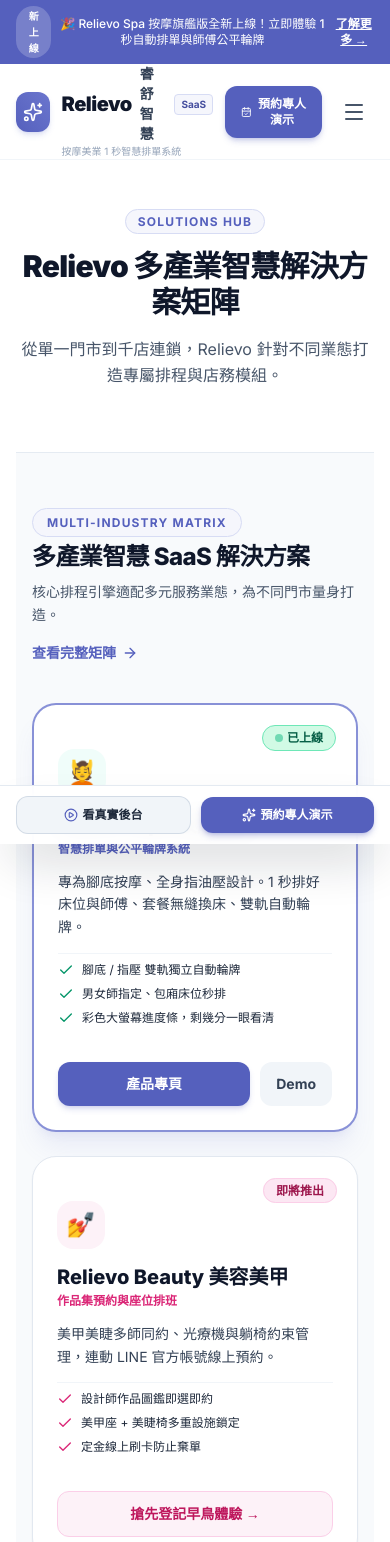
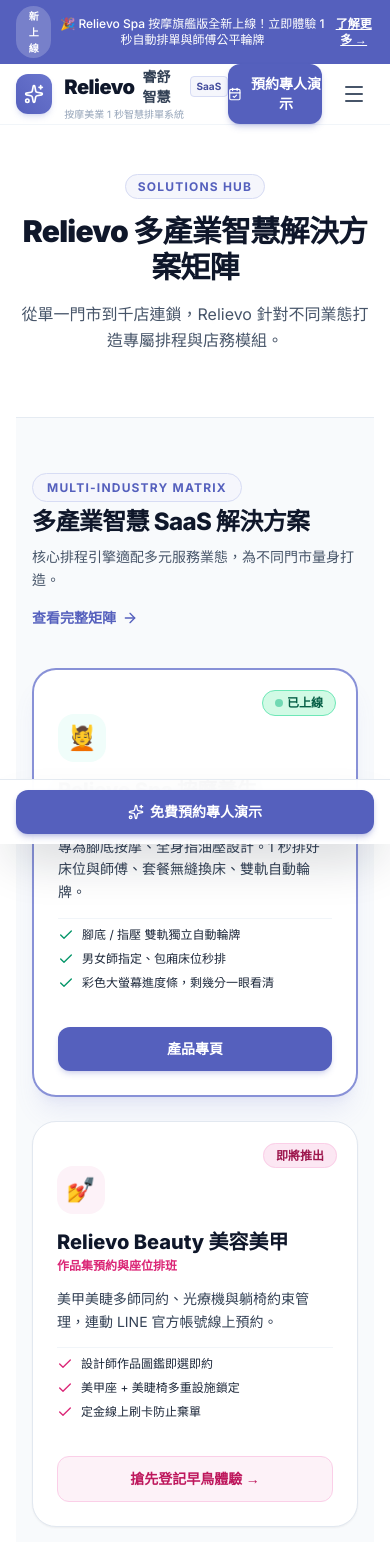
Before and after one commit to jerryxue-project/relievo_landing, a Vue app: page /solutions in a window 390 px wide. Shown: the top 1542 px of the page. Built offline with nearby package versions, Linux system fonts and the light colour scheme.

Commit message:
fix: remove management demo buttons from landing page and update CTA to 免費預約專人演示

```diff
--- a/src/App.vue
+++ b/src/App.vue
@@ -18,23 +18,13 @@
     />
 
     <!-- Mobile Sticky Bottom Floating Action Bar (Mobile Only) -->
-    <div class="fixed bottom-0 left-0 right-0 z-40 bg-white/95 backdrop-blur-md border-t border-slate-200/90 px-4 py-2.5 lg:hidden flex items-center justify-between gap-2.5 shadow-2xl shadow-slate-900/20">
-      <a
-        href="http://localhost:5173"
-        target="_blank"
-        rel="noopener noreferrer"
-        class="flex-1 py-2.5 px-3 rounded-xl bg-slate-100 hover:bg-slate-200 text-slate-800 text-xs font-bold text-center border border-slate-300/80 transition-all flex items-center justify-center space-x-1"
-      >
-        <PlayCircle class="w-3.5 h-3.5 text-brand-600 flex-shrink-0" />
-        <span>看真實後台</span>
-      </a>
-
+    <div class="fixed bottom-0 left-0 right-0 z-40 bg-white/95 backdrop-blur-md border-t border-slate-200/90 px-4 py-2.5 lg:hidden flex items-center shadow-2xl shadow-slate-900/20">
       <button
         @click="isDemoModalOpen = true"
-        class="flex-1 py-2.5 px-3 rounded-xl bg-brand-600 hover:bg-brand-700 text-white text-xs font-extrabold text-center shadow-md shadow-brand-600/30 transition-all flex items-center justify-center space-x-1 cursor-pointer"
+        class="w-full py-3 px-4 rounded-xl bg-brand-600 hover:bg-brand-700 text-white text-sm font-extrabold text-center shadow-md shadow-brand-600/30 transition-all flex items-center justify-center space-x-1.5 cursor-pointer"
       >
-        <Sparkles class="w-3.5 h-3.5 flex-shrink-0" />
-        <span>預約專人演示</span>
+        <Sparkles class="w-4 h-4 flex-shrink-0" />
+        <span>免費預約專人演示</span>
       </button>
     </div>
   </div>
@@ -42,7 +32,7 @@
 
 <script setup>
 import { ref } from 'vue'
-import { Sparkles, PlayCircle } from 'lucide-vue-next'
+import { Sparkles } from 'lucide-vue-next'
 import HeaderNavbar from './components/HeaderNavbar.vue'
 import FooterSection from './components/FooterSection.vue'
 import LeadCaptureModal from './components/LeadCaptureModal.vue'
--- a/src/components/HeaderNavbar.vue
+++ b/src/components/HeaderNavbar.vue
@@ -132,21 +132,10 @@
 
         <!-- Right CTA Buttons -->
         <div class="flex items-center space-x-3">
-          <!-- Direct Live System Demo Link -->
-          <a
-            href="http://localhost:5173"
-            target="_blank"
-            rel="noopener noreferrer"
-            class="hidden sm:inline-flex items-center space-x-1.5 px-3.5 py-2 rounded-xl border border-slate-300 hover:border-brand-400 bg-white hover:bg-brand-50/50 text-slate-700 hover:text-brand-700 text-xs font-bold transition-all shadow-xs"
-          >
-            <ExternalLink class="w-3.5 h-3.5" />
-            <span>開啟管理後台 Demo</span>
-          </a>
-
           <!-- Open Lead Form Button -->
           <button
             @click="$emit('open-demo-modal')"
-            class="inline-flex items-center space-x-1.5 px-4 py-2.5 rounded-xl bg-brand-600 hover:bg-brand-700 text-white text-xs sm:text-sm font-bold shadow-md shadow-brand-600/25 transition-all transform active:scale-95 cursor-pointer"
+            class="inline-flex items-center space-x-2 px-4.5 py-2.5 rounded-xl bg-brand-600 hover:bg-brand-700 text-white text-sm font-bold shadow-md shadow-brand-600/25 transition-all transform active:scale-95 cursor-pointer"
           >
             <CalendarCheck class="w-4 h-4" />
             <span>預約專人演示</span>
@@ -212,25 +201,10 @@
           </router-link>
         </div>
 
-        <!-- <router-link
-          to="/pricing"
-          @click="isMobileMenuOpen = false"
-          class="block px-3 py-2 rounded-lg text-sm font-bold text-slate-800 hover:bg-slate-50"
-        >
-          方案費用
-        </router-link> -->
-
         <div class="pt-3 border-t border-slate-100 space-y-2">
-          <a
-            href="http://localhost:5173"
-            target="_blank"
-            class="block w-full text-center py-2.5 rounded-xl border border-slate-300 text-xs font-bold text-slate-700"
-          >
-            開啟管理後台 Demo
-          </a>
           <button
             @click="() => { isMobileMenuOpen = false; $emit('open-demo-modal'); }"
-            class="block w-full py-2.5 rounded-xl bg-brand-600 text-center text-xs font-bold text-white shadow-md shadow-brand-600/25"
+            class="block w-full py-3 rounded-xl bg-brand-600 text-center text-sm font-bold text-white shadow-md shadow-brand-600/25"
           >
             預約專人演示
           </button>
@@ -242,7 +216,7 @@
 
 <script setup>
 import { ref } from 'vue'
-import { Sparkles, ChevronDown, CalendarCheck, ExternalLink, Menu, X } from 'lucide-vue-next'
+import { Sparkles, ChevronDown, CalendarCheck, Menu, X } from 'lucide-vue-next'
 
 defineEmits(['open-demo-modal'])
 
--- a/src/components/HeroSection.vue
+++ b/src/components/HeroSection.vue
@@ -32,21 +32,11 @@
         <div class="flex flex-col sm:flex-row items-center justify-center gap-3 pt-2">
           <button
             @click="$emit('open-demo-modal')"
-            class="w-full sm:w-auto px-7 py-3.5 rounded-2xl bg-brand-600 hover:bg-brand-700 text-white font-extrabold text-base sm:text-lg shadow-xl shadow-brand-600/30 hover:shadow-brand-600/40 transition-all transform active:scale-95 flex items-center justify-center space-x-2 cursor-pointer"
+            class="w-full sm:w-auto px-8 py-4 rounded-2xl bg-brand-600 hover:bg-brand-700 text-white font-extrabold text-base sm:text-lg shadow-xl shadow-brand-600/30 hover:shadow-brand-600/40 transition-all transform active:scale-95 flex items-center justify-center space-x-2 cursor-pointer"
           >
             <Sparkles class="w-5 h-5" />
-            <span>免費預約專人演示 (試用 14 天)</span>
+            <span>免費預約專人演示</span>
           </button>
-
-          <a
-            href="http://localhost:5173"
-            target="_blank"
-            rel="noopener noreferrer"
-            class="w-full sm:w-auto px-6 py-3.5 rounded-2xl bg-white hover:bg-slate-50 border border-slate-300 text-slate-700 hover:text-slate-900 font-bold text-base sm:text-lg shadow-xs transition-all flex items-center justify-center space-x-2"
-          >
-            <PlayCircle class="w-5 h-5 text-slate-500" />
-            <span>管理後台 Demo</span>
-          </a>
         </div>
 
         <!-- Front Desk Low Learning Curve Value Props -->
@@ -94,7 +84,7 @@
 </template>
 
 <script setup>
-import { Sparkles, PlayCircle, GraduationCap, CheckCircle2 } from 'lucide-vue-next'
+import { Sparkles, GraduationCap, CheckCircle2 } from 'lucide-vue-next'
 
 defineEmits(['open-demo-modal'])
 </script>
--- a/src/components/PricingSection.vue
+++ b/src/components/PricingSection.vue
@@ -60,7 +60,7 @@
             @click="$emit('open-demo-modal')"
             class="w-full py-3 rounded-xl bg-white hover:bg-slate-100 border border-slate-300 text-slate-900 font-bold text-xs shadow-xs transition-colors cursor-pointer"
           >
-            免費試用 14 天
+            免費預約專人演示
           </button>
         </div>
 
@@ -95,7 +95,7 @@
             @click="$emit('open-demo-modal')"
             class="w-full py-3 rounded-xl bg-brand-600 hover:bg-brand-700 text-white font-bold text-xs shadow-lg shadow-brand-600/30 transition-all cursor-pointer"
           >
-            立即開始免費試用 &rarr;
+            免費預約專人演示 &rarr;
           </button>
         </div>
 
--- a/src/components/SolutionsMatrixSection.vue
+++ b/src/components/SolutionsMatrixSection.vue
@@ -62,20 +62,13 @@
             </ul>
           </div>
 
-          <div class="pt-4 flex items-center space-x-2.5">
+          <div class="pt-4">
             <router-link
               to="/solutions/spa"
-              class="flex-1 py-3 rounded-xl bg-brand-600 hover:bg-brand-700 text-white font-bold text-sm text-center shadow-md shadow-brand-600/20 transition-all"
+              class="w-full block py-3 rounded-xl bg-brand-600 hover:bg-brand-700 text-white font-bold text-sm text-center shadow-md shadow-brand-600/20 transition-all"
             >
               產品專頁
             </router-link>
-            <a
-              href="http://localhost:5173"
-              target="_blank"
-              class="px-4 py-3 rounded-xl bg-slate-100 hover:bg-slate-200 text-slate-700 font-bold text-sm"
-            >
-              Demo
-            </a>
           </div>
         </div>
 
```
Also changed, not shown: 1 other file (tests, documents, lock files or other folders).
